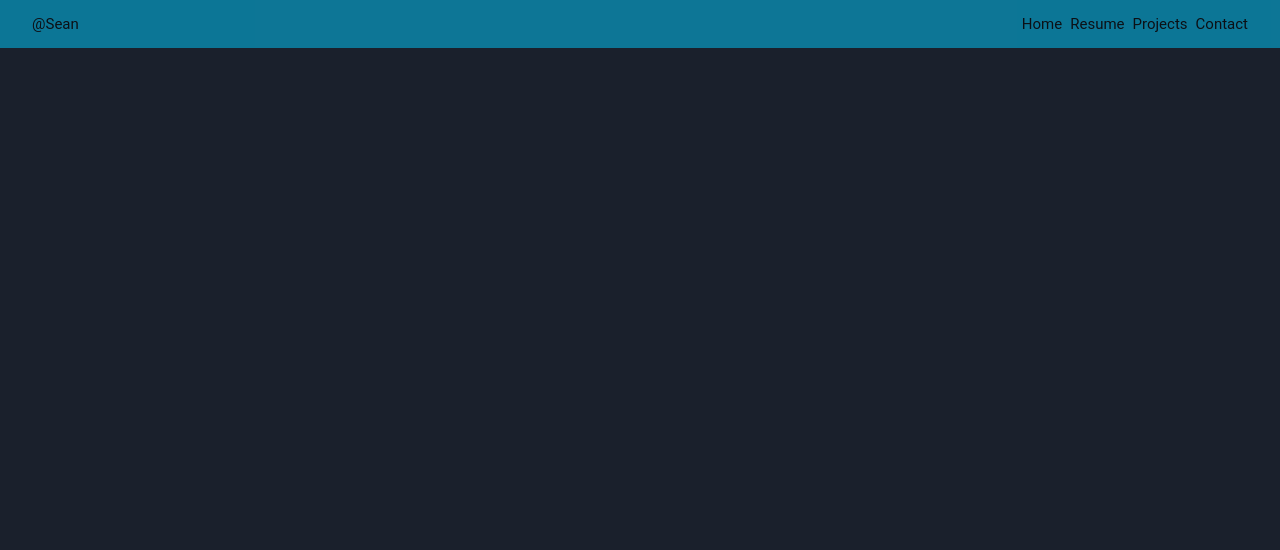
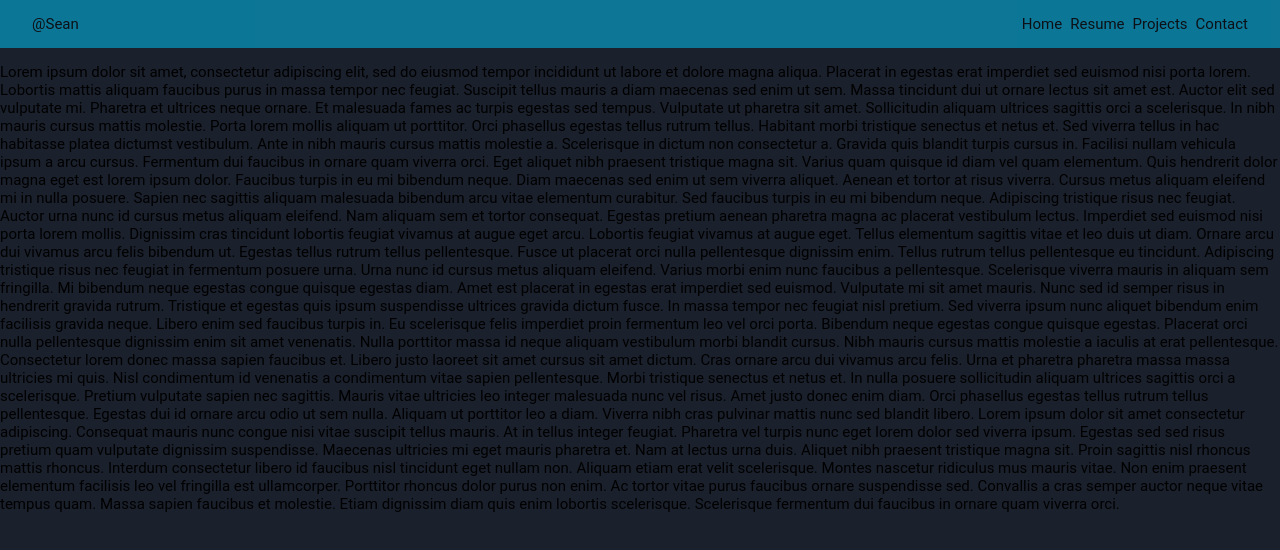
Before and after one commit to Seven-Lines/WebDev-Reference, a plain HTML site: page navbar/2/index.html in a window 1280 px wide. Drawn offline with Linux system fonts and the light colour scheme.

Commit message:
Update index.html

```diff
--- a/navbar/2/index.html
+++ b/navbar/2/index.html
@@ -16,6 +16,20 @@
 			</ul>
 		</nav>
 		<!----------------C O N T E N T----------------------->
+		<div>
+			<div>
+				<p>
+					Lorem ipsum dolor sit amet, consectetur adipiscing elit, sed do eiusmod tempor incididunt ut labore et dolore magna aliqua. Placerat in egestas erat imperdiet sed euismod nisi porta lorem. Lobortis mattis aliquam faucibus purus in massa tempor nec feugiat. Suscipit tellus mauris a diam maecenas sed enim ut sem. Massa tincidunt dui ut ornare lectus sit amet est. Auctor elit sed vulputate mi. Pharetra et ultrices neque ornare. Et malesuada fames ac turpis egestas sed tempus. Vulputate ut pharetra sit amet. Sollicitudin aliquam ultrices sagittis orci a scelerisque. In nibh mauris cursus mattis molestie. Porta lorem mollis aliquam ut porttitor. Orci phasellus egestas tellus rutrum tellus. Habitant morbi tristique senectus et netus et. Sed viverra tellus in hac habitasse platea dictumst vestibulum. Ante in nibh mauris cursus mattis molestie a. Scelerisque in dictum non consectetur a. Gravida quis blandit turpis cursus in. Facilisi nullam vehicula ipsum a arcu cursus. Fermentum dui faucibus in ornare quam viverra orci.
 
+					Eget aliquet nibh praesent tristique magna sit. Varius quam quisque id diam vel quam elementum. Quis hendrerit dolor magna eget est lorem ipsum dolor. Faucibus turpis in eu mi bibendum neque. Diam maecenas sed enim ut sem viverra aliquet. Aenean et tortor at risus viverra. Cursus metus aliquam eleifend mi in nulla posuere. Sapien nec sagittis aliquam malesuada bibendum arcu vitae elementum curabitur. Sed faucibus turpis in eu mi bibendum neque. Adipiscing tristique risus nec feugiat. Auctor urna nunc id cursus metus aliquam eleifend. Nam aliquam sem et tortor consequat. Egestas pretium aenean pharetra magna ac placerat vestibulum lectus. Imperdiet sed euismod nisi porta lorem mollis. Dignissim cras tincidunt lobortis feugiat vivamus at augue eget arcu. Lobortis feugiat vivamus at augue eget. Tellus elementum sagittis vitae et leo duis ut diam. Ornare arcu dui vivamus arcu felis bibendum ut. Egestas tellus rutrum tellus pellentesque. Fusce ut placerat orci nulla pellentesque dignissim enim.
+
+					Tellus rutrum tellus pellentesque eu tincidunt. Adipiscing tristique risus nec feugiat in fermentum posuere urna. Urna nunc id cursus metus aliquam eleifend. Varius morbi enim nunc faucibus a pellentesque. Scelerisque viverra mauris in aliquam sem fringilla. Mi bibendum neque egestas congue quisque egestas diam. Amet est placerat in egestas erat imperdiet sed euismod. Vulputate mi sit amet mauris. Nunc sed id semper risus in hendrerit gravida rutrum. Tristique et egestas quis ipsum suspendisse ultrices gravida dictum fusce. In massa tempor nec feugiat nisl pretium. Sed viverra ipsum nunc aliquet bibendum enim facilisis gravida neque. Libero enim sed faucibus turpis in. Eu scelerisque felis imperdiet proin fermentum leo vel orci porta. Bibendum neque egestas congue quisque egestas. Placerat orci nulla pellentesque dignissim enim sit amet venenatis. Nulla porttitor massa id neque aliquam vestibulum morbi blandit cursus. Nibh mauris cursus mattis molestie a iaculis at erat pellentesque. Consectetur lorem donec massa sapien faucibus et.
+
+					Libero justo laoreet sit amet cursus sit amet dictum. Cras ornare arcu dui vivamus arcu felis. Urna et pharetra pharetra massa massa ultricies mi quis. Nisl condimentum id venenatis a condimentum vitae sapien pellentesque. Morbi tristique senectus et netus et. In nulla posuere sollicitudin aliquam ultrices sagittis orci a scelerisque. Pretium vulputate sapien nec sagittis. Mauris vitae ultricies leo integer malesuada nunc vel risus. Amet justo donec enim diam. Orci phasellus egestas tellus rutrum tellus pellentesque. Egestas dui id ornare arcu odio ut sem nulla. Aliquam ut porttitor leo a diam. Viverra nibh cras pulvinar mattis nunc sed blandit libero. Lorem ipsum dolor sit amet consectetur adipiscing. Consequat mauris nunc congue nisi vitae suscipit tellus mauris.
+
+					At in tellus integer feugiat. Pharetra vel turpis nunc eget lorem dolor sed viverra ipsum. Egestas sed sed risus pretium quam vulputate dignissim suspendisse. Maecenas ultricies mi eget mauris pharetra et. Nam at lectus urna duis. Aliquet nibh praesent tristique magna sit. Proin sagittis nisl rhoncus mattis rhoncus. Interdum consectetur libero id faucibus nisl tincidunt eget nullam non. Aliquam etiam erat velit scelerisque. Montes nascetur ridiculus mus mauris vitae. Non enim praesent elementum facilisis leo vel fringilla est ullamcorper. Porttitor rhoncus dolor purus non enim. Ac tortor vitae purus faucibus ornare suspendisse sed. Convallis a cras semper auctor neque vitae tempus quam. Massa sapien faucibus et molestie. Etiam dignissim diam quis enim lobortis scelerisque. Scelerisque fermentum dui faucibus in ornare quam viverra orci.
+				</p>
+			</div>
+		</div>
 	</body>
 </html>
```
